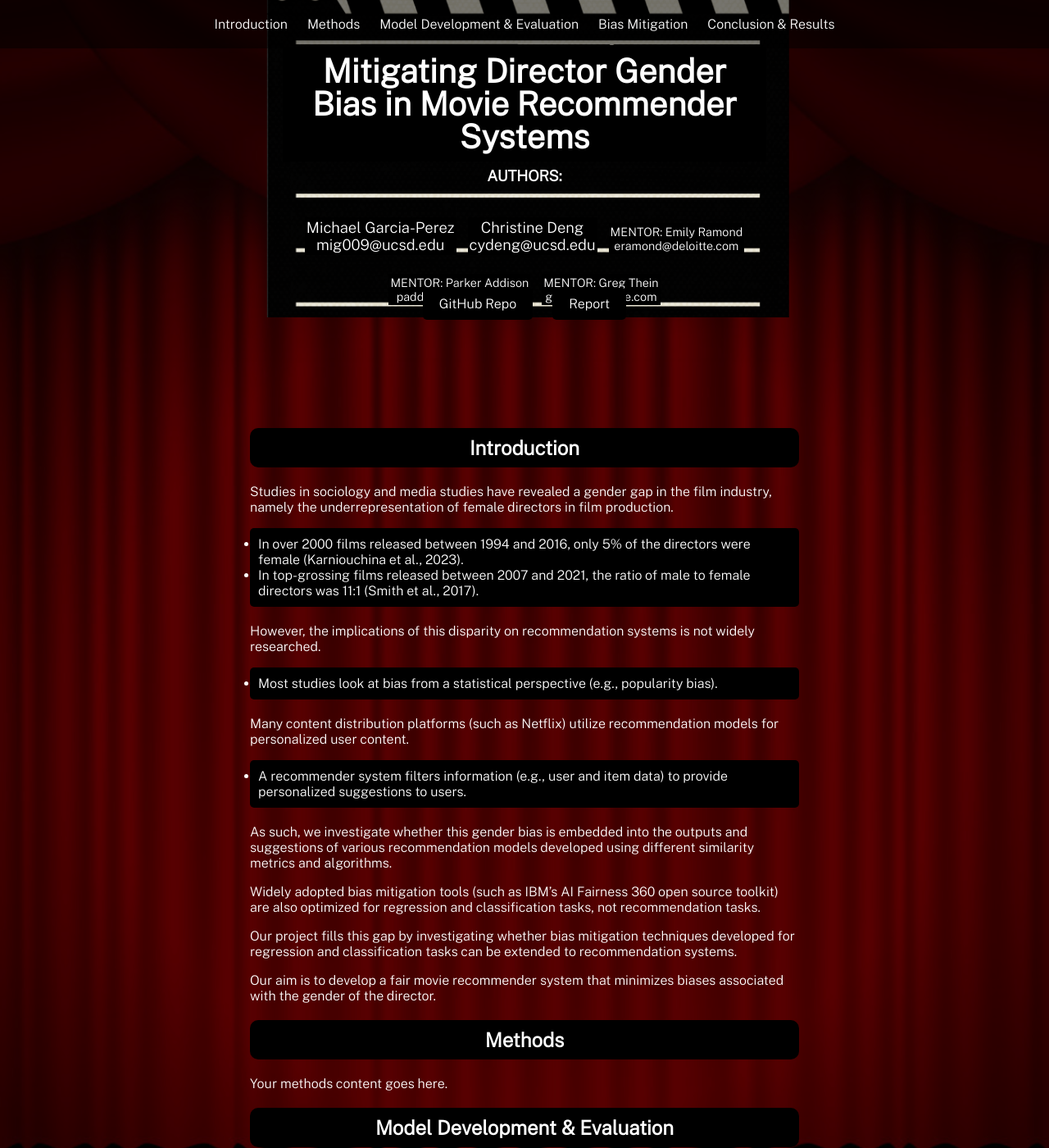
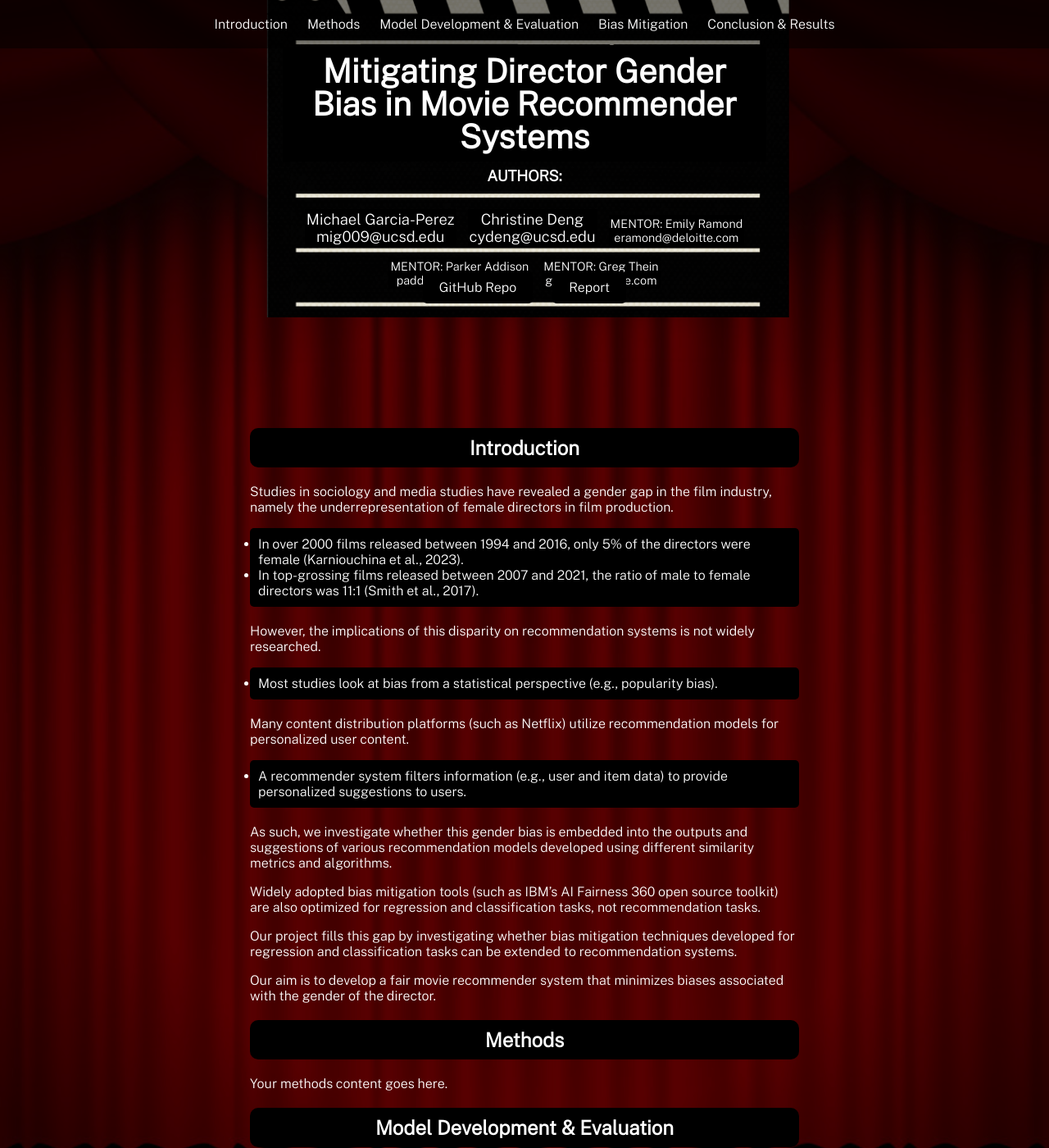
Before and after one commit to michael-garciaperez/DSC180A-Methodology-5, a Jekyll site: the page built from index.md, in a window 1280 px wide and 1400 px high, scrolled down 213 px. Shown: the whole window at 82% size. Built offline with Jekyll 4.4.1, drawn with Linux system fonts in a browser that asks for light colours.

Commit message:
Update style.scss

```diff
--- a/assets/css/style.scss
+++ b/assets/css/style.scss
@@ -66,7 +66,7 @@ header h1 {
   background-color: black;
   padding: 2px;
   margin: 5px;
-  margin-top: 25px;
+  margin-top: 15px;
   margin-bottom: -25px;
 }
 
```
